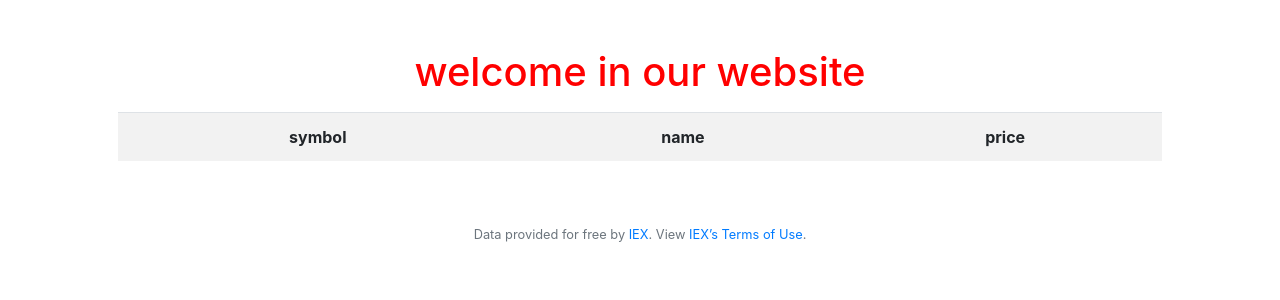
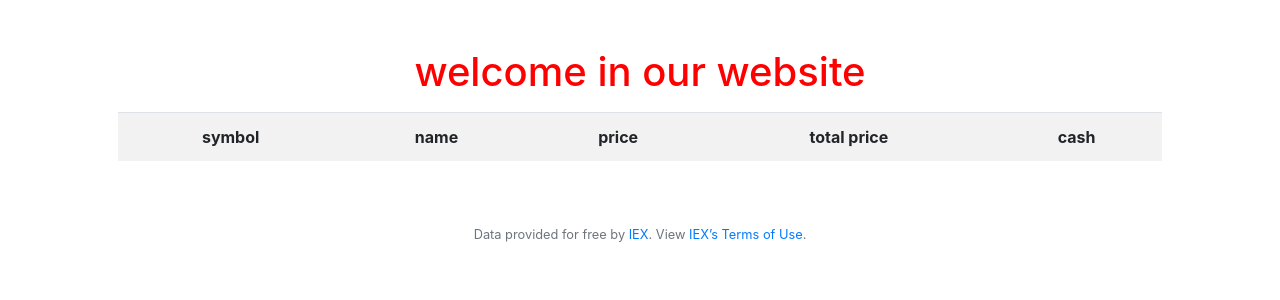
Before and after one commit to aminedachir/Finnace.solutions, a Flask app: page / in a window 1280 px wide. Shown: the part 76-376 px from the top of the page. Run offline with Flask 2, Linux system fonts and the light colour scheme; a user stored in the database is signed in; lists and menus that the app fills with data are empty; some libraries are stand-ins or nearby versions.

Commit message:
add rows in table in index.html

```diff
--- a/templates/index.html
+++ b/templates/index.html
@@ -12,6 +12,8 @@
                 <th>symbol</th>
                 <th>name</th>
                 <th>price</th>
+                <th>total price</th>
+                <th>cash</th>
             </tr>
         </table>
     </p>
```
